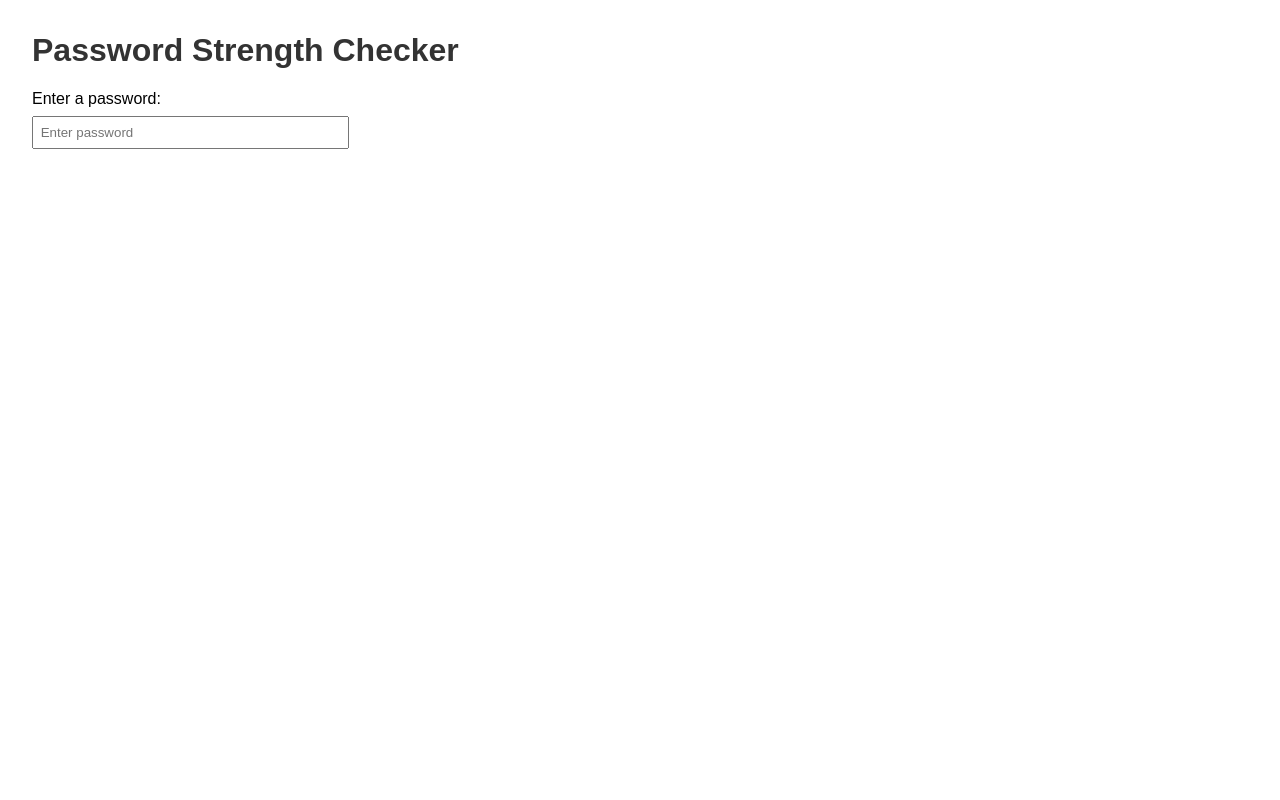
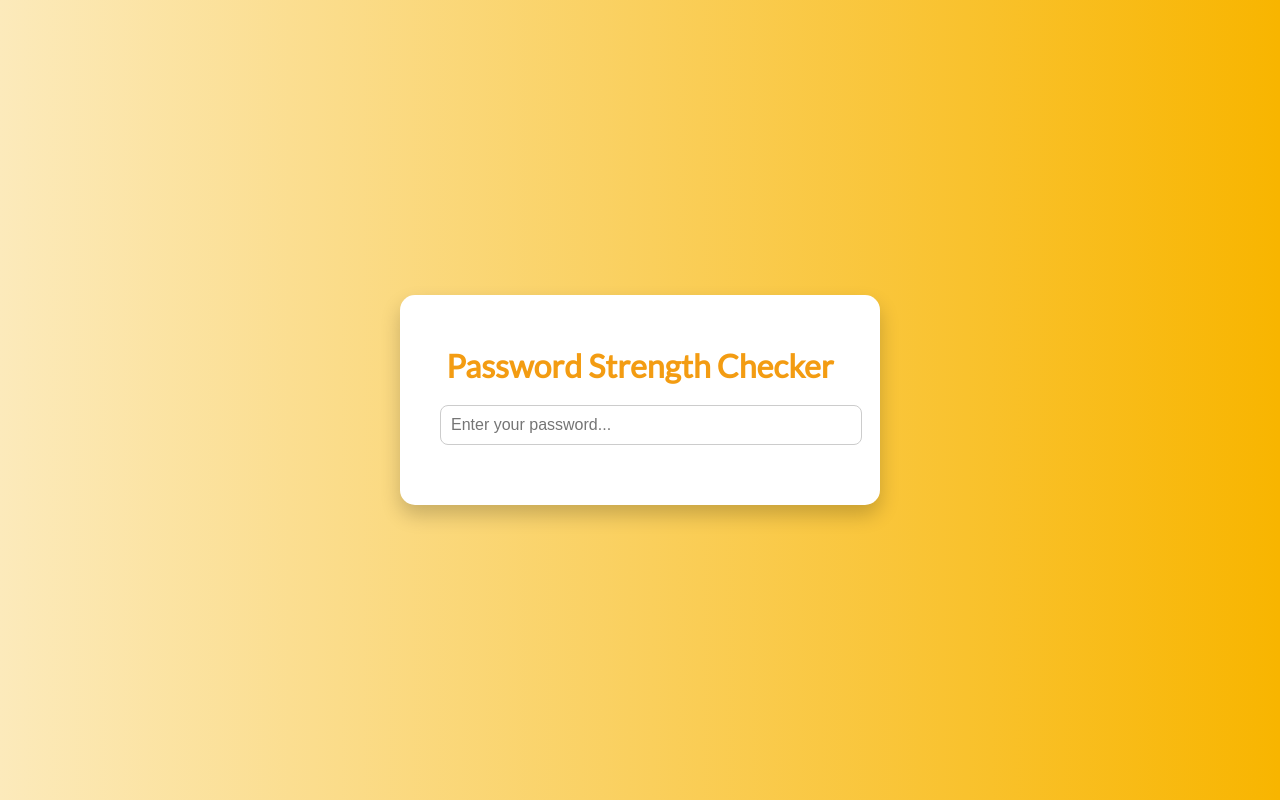
Before and after one commit to spandhare11/Password_checked, a plain HTML site: page index.html in a window 1280 px wide. Drawn offline with Linux system fonts and the light colour scheme.

Commit message:
Redesign password strength checker UI

```diff
--- a/index.html
+++ b/index.html
@@ -3,25 +3,83 @@
 <head>
   <meta charset="UTF-8">
   <title>Password Strength Checker</title>
+  <link href="https://fonts.googleapis.com/css2?family=Lato&display=swap" rel="stylesheet">
   <style>
-    body { font-family: Arial, sans-serif; margin: 2em; }
-    h1 { color: #333; }
-    label { display: block; margin-bottom: 0.5em; }
-    input[type=password] { padding: 0.5em; width: 100%; max-width: 300px; }
-    #strengthResult { margin-top: 1em; font-weight: bold; }
-    #suggestion { margin-top: 0.5em; font-style: italic; }
-    .weak { color: red; }
-    .medium { color: orange; }
-    .strong { color: green; }
-    .excellent { color: blue; }
+    body {
+      font-family: 'Lato', sans-serif;
+      background: linear-gradient(to right, #fceabb, #f8b500);
+      margin: 0;
+      padding: 0;
+      display: flex;
+      justify-content: center;
+      align-items: center;
+      height: 100vh;
+      color: #333;
+    }
+
+    .container {
+      background-color: #fff;
+      padding: 30px 40px;
+      border-radius: 15px;
+      box-shadow: 0 10px 20px rgba(0, 0, 0, 0.2);
+      text-align: center;
+      max-width: 400px;
+      width: 100%;
+    }
+
+    h1 {
+      color: #f39c12;
+      margin-bottom: 20px;
+    }
+
+    input[type=password] {
+      padding: 10px;
+      width: 100%;
+      border-radius: 8px;
+      border: 1px solid #ccc;
+      margin-bottom: 20px;
+      font-size: 1rem;
+    }
+
+    #strengthResult {
+      font-weight: bold;
+      margin-top: 10px;
+      font-size: 1.2rem;
+      font-family: 'Lato', sans-serif;
+    }
+
+    #suggestion {
+      margin-top: 10px;
+      font-style: italic;
+      font-size: 1.1rem;
+      font-family: 'Lato', sans-serif;
+      color: #555;
+    }
+
+    .weak {
+      color: #e74c3c;
+    }
+
+    .medium {
+      color: #e67e22;
+    }
+
+    .strong {
+      color: #27ae60;
+    }
+
+    .excellent {
+      color: #2980b9;
+    }
   </style>
 </head>
 <body>
-  <h1>Password Strength Checker</h1>
-  <label for="password">Enter a password:</label>
-  <input type="password" id="password" placeholder="Enter password">
-  <div id="strengthResult"></div>
-  <div id="suggestion"></div>
+  <div class="container">
+    <h1>Password Strength Checker</h1>
+    <input type="password" id="password" placeholder="Enter your password...">
+    <div id="strengthResult"></div>
+    <div id="suggestion"></div>
+  </div>
 
   <script>
     const passwordInput = document.getElementById('password');
@@ -34,7 +92,6 @@
       const pwd = passwordInput.value;
       let score = 0;
 
-      // Check character types
       const hasLower = /[a-z]/.test(pwd);
       const hasUpper = /[A-Z]/.test(pwd);
       const hasNumber = /[0-9]/.test(pwd);
@@ -45,10 +102,8 @@
       if (hasNumber) score += 2.5;
       if (hasSpecial) score += 2.5;
 
-      // Limit and format score
       score = Math.min(score, 10).toFixed(1);
 
-      // Determine strength category based on score
       let level = '';
       if (score < 3) {
         level = 'Weak';
@@ -66,18 +121,14 @@
 
       strengthResult.textContent = `Score: ${score} (${level})`;
 
-      // Suggest improvements if Weak or Medium
       if (level === 'Weak' || level === 'Medium') {
         let suggestionPwd = pwd;
         if (!hasLower) suggestionPwd += 'a';
         if (!hasUpper) suggestionPwd += 'A';
         if (!hasNumber) suggestionPwd += '1';
         if (!hasSpecial) suggestionPwd += '!';
-        // Pad to minimum length
-        while (suggestionPwd.length < 8) {
-          suggestionPwd += 'x';
-        }
-        suggestion.textContent = 'Suggested improved password: ' + suggestionPwd;
+        while (suggestionPwd.length < 8) suggestionPwd += 'x';
+        suggestion.textContent = 'Suggested stronger password: ' + suggestionPwd;
       } else {
         suggestion.textContent = '';
       }
```
